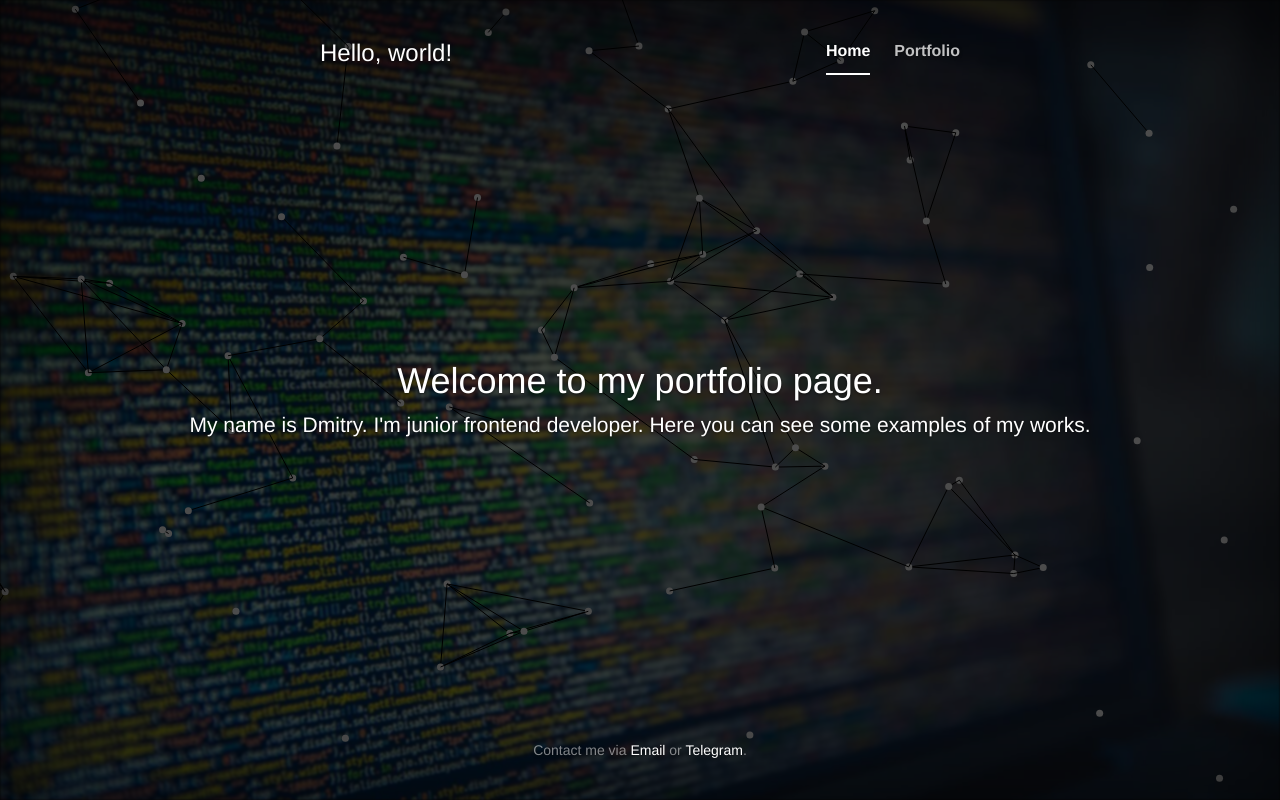
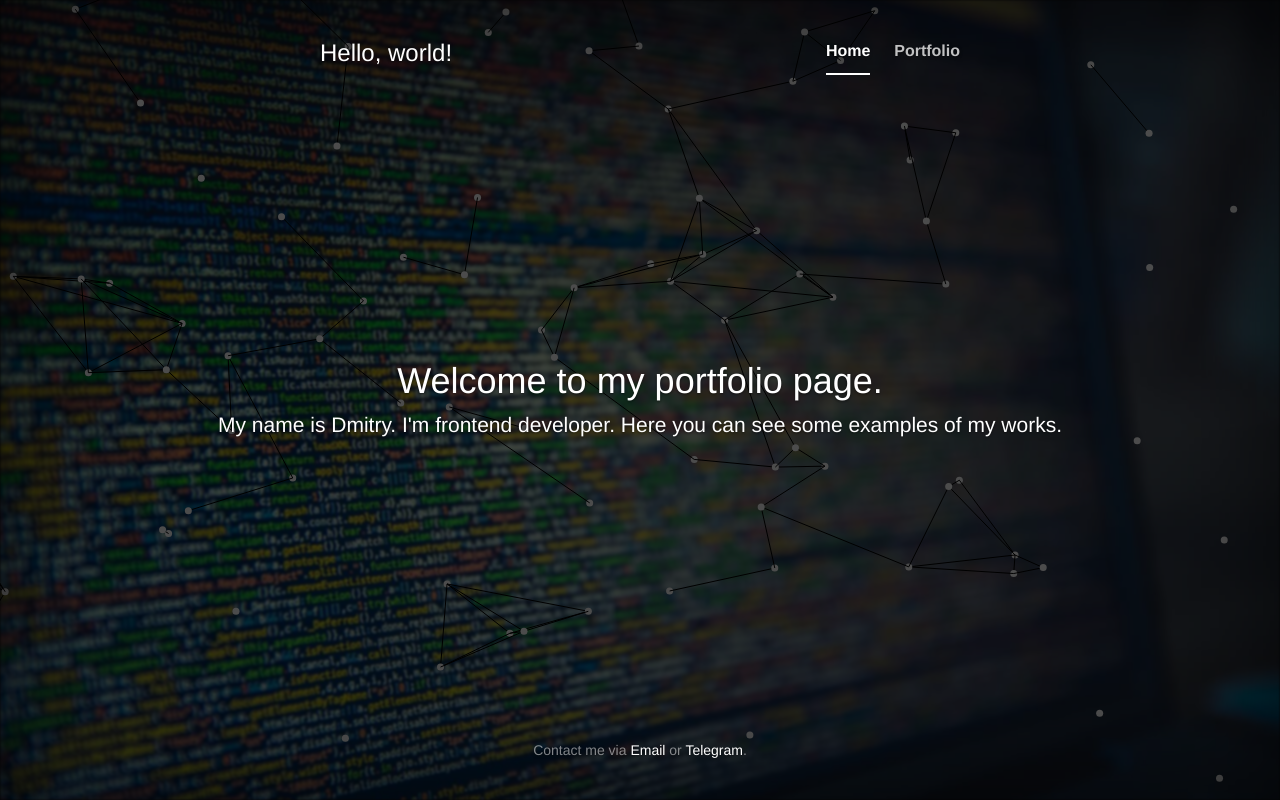
Before and after one commit to baomastr/port, a plain HTML site: page index.html in a window 1280 px wide. Drawn offline with nearby package versions, Linux system fonts and the light colour scheme.

Commit message:
Update index.html

```diff
--- a/index.html
+++ b/index.html
@@ -56,7 +56,7 @@
 			<main class="inner cover tab-content">
 					<section role="tabpanel" class="tab-pane active" id="home">
 						<h1 class="cover-heading">Welcome to my portfolio page.</h1>
-						<p class="lead">My name is Dmitry. I'm junior frontend developer. Here you can see some examples of my works.</p>
+						<p class="lead">My name is Dmitry. I'm frontend developer. Here you can see some examples of my works.</p>
 						<!--<p class="lead">
 							<a href="#" class="btn btn-lg btn-default">Learn more</a>
 						</p>-->
```
